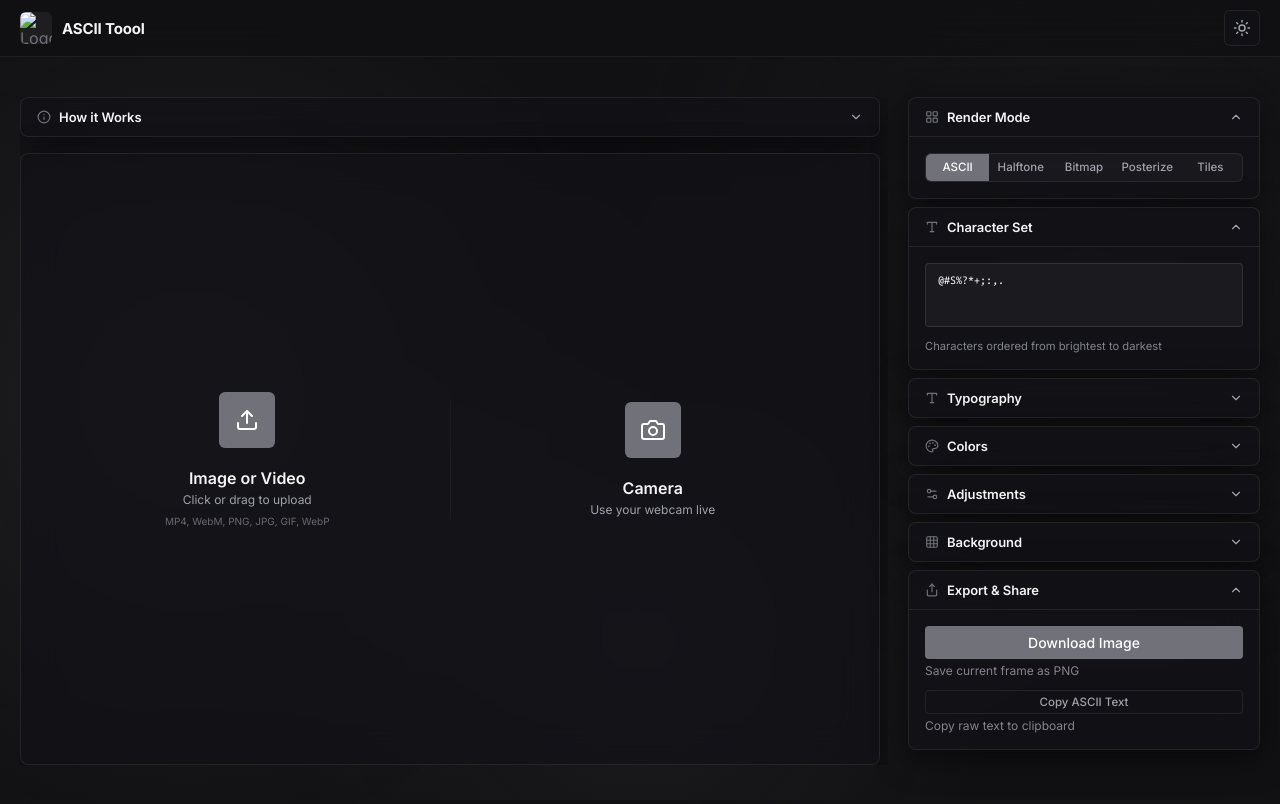
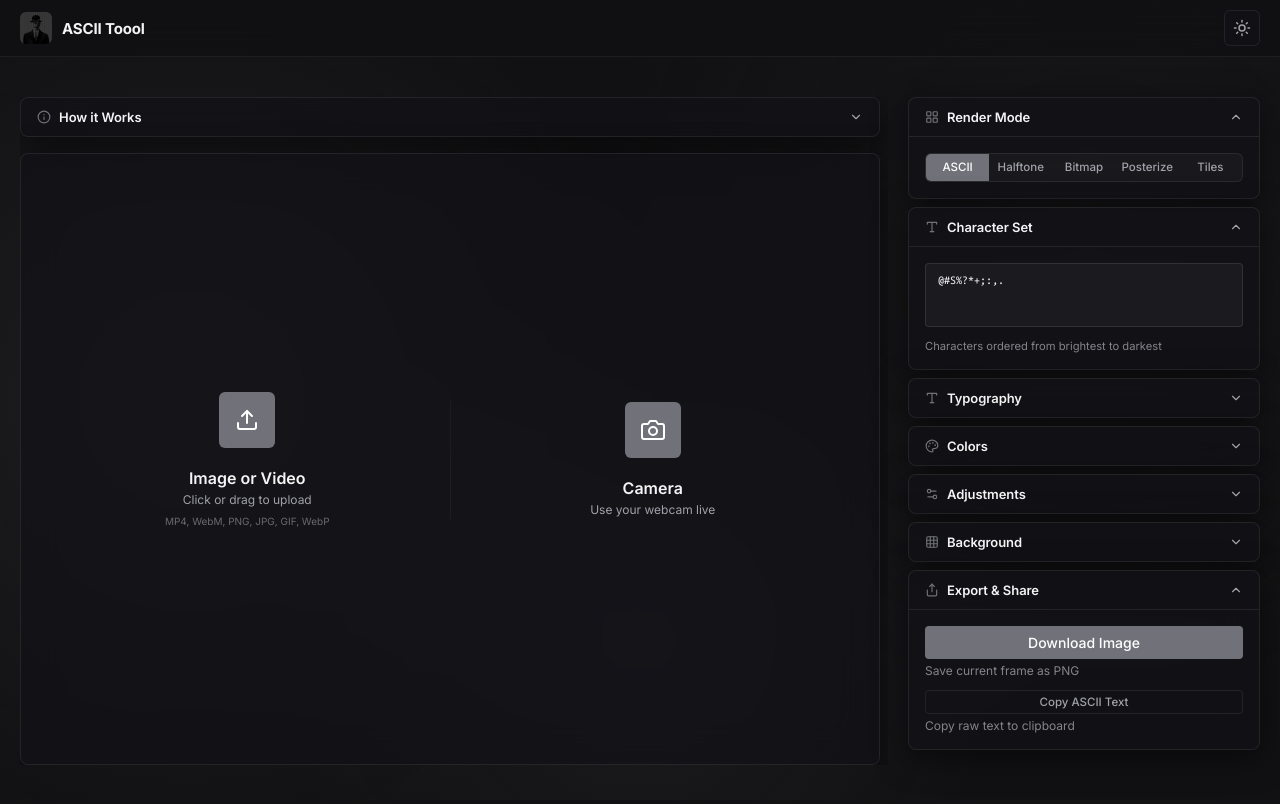
Before and after one commit to igormzs/ascii-art-tool, a website built with Vite: page index.html in a window 1280 px wide. Built offline with nearby package versions, Linux system fonts and the light colour scheme; files whose address does not match are found by name; a web font is replaced by a local one.

Commit message:
Fix broken logo and favicon paths for production

```diff
--- a/index.html
+++ b/index.html
@@ -3,8 +3,8 @@
 <head>
     <meta charset="UTF-8" />
     <meta name="viewport" content="width=device-width, initial-scale=1.0" />
-    <link rel="icon" type="image/png" href="/favicon.png">
-    <link rel="apple-touch-icon" href="/favicon.png">
+    <link rel="icon" type="image/png" href="/favicon.png?v=3">
+    <link rel="apple-touch-icon" href="/favicon.png?v=3">
     <title>ASCII Toool</title>
     <link rel="stylesheet" href="/src/style.css" />
     <link rel="preconnect" href="https://fonts.googleapis.com">
@@ -20,7 +20,7 @@
                 <div class="header-container">
                     <div class="logo cursor-pointer">
                         <div class="logo-icon">
-                            <img src="/new%20logo%20test.png" alt="Logo" style="width: 100%; height: 100%; object-fit: cover; border-radius: var(--radius-xs);">
+                            <img src="/favicon.png?v=3" alt="Logo" style="width: 100%; height: 100%; object-fit: cover; border-radius: var(--radius-xs);">
                         </div>
                         <h1 class="logo-text">ASCII Toool</h1>
                     </div>
```
